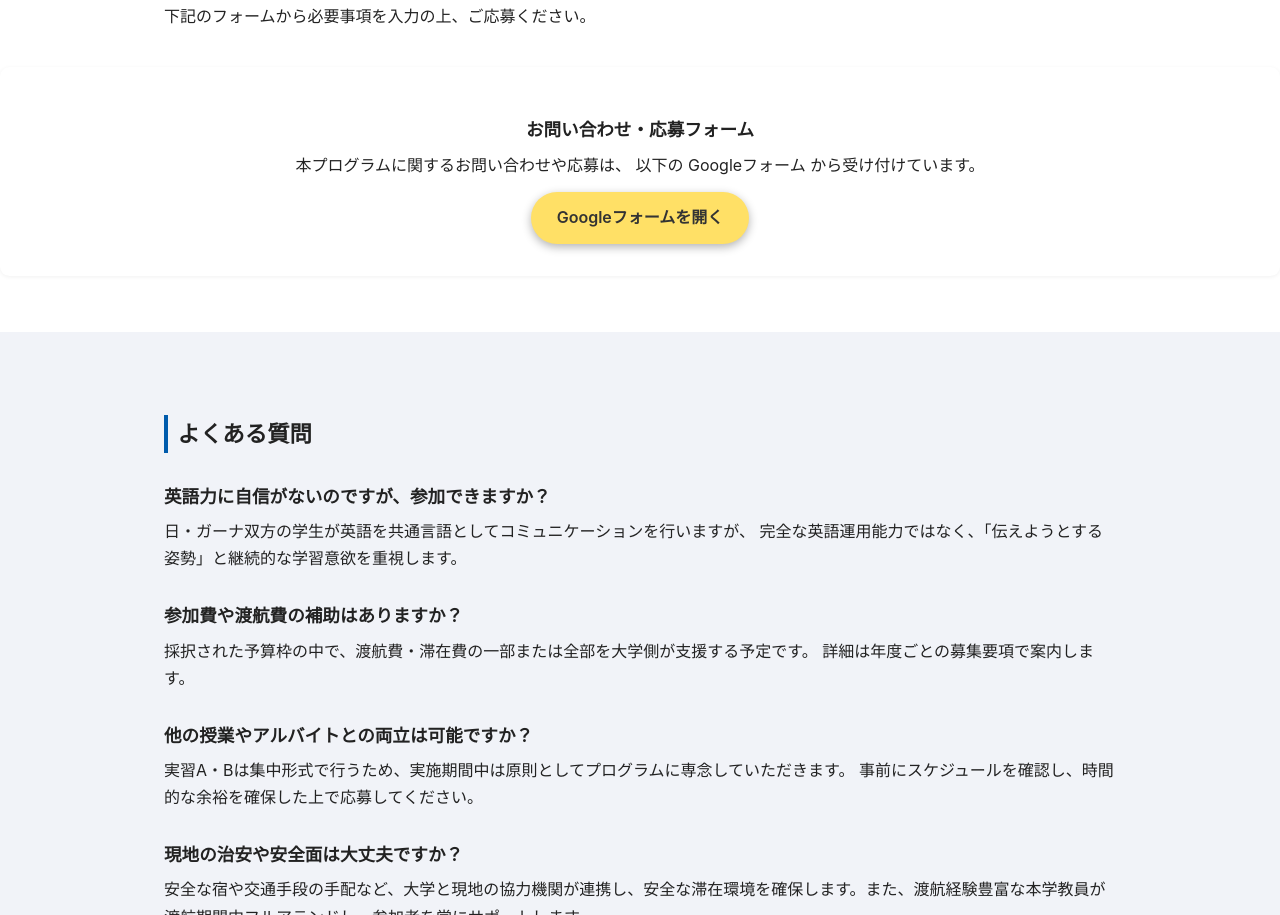
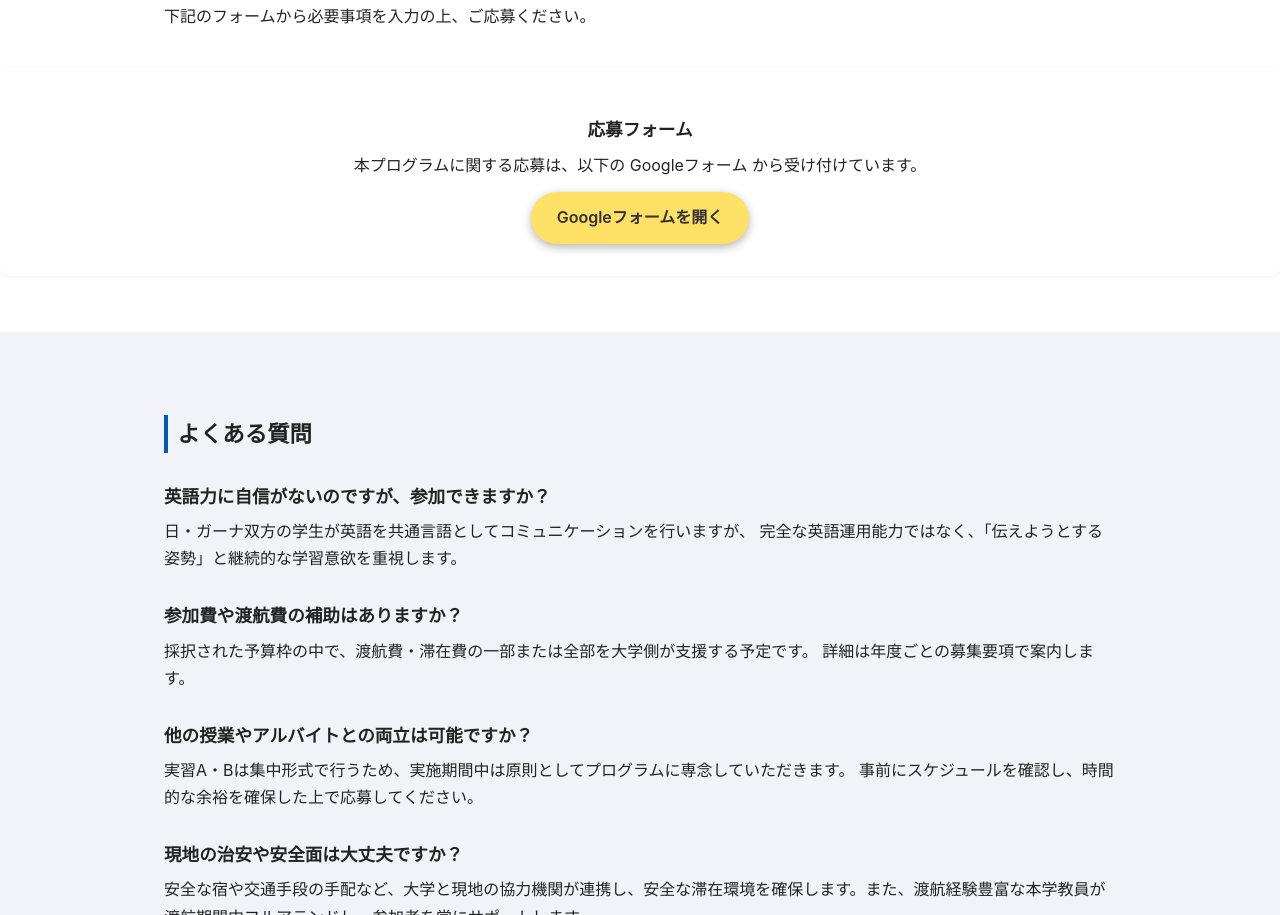
Before and after one commit to daisukekodaira/iss-ghana, a plain HTML site: page index.html in a window 1280 px wide. Shown: the part 6254-7169 px from the top of the page. Drawn offline with Linux system fonts and the light colour scheme.

Commit message:
応募フォーム改定

```diff
--- a/index.html
+++ b/index.html
@@ -659,10 +659,9 @@
       </div>
 
       <div class="card card-centered">
-        <h3>お問い合わせ・応募フォーム</h3>
+        <h3>応募フォーム</h3>
         <p>
-          本プログラムに関するお問い合わせや応募は、
-          以下の Googleフォーム から受け付けています。
+          本プログラムに関する応募は、以下の Googleフォーム から受け付けています。
         </p>
         <p>
           <a href="https://docs.google.com/forms/d/e/1FAIpQLSfEvZZPVhVQY80JsBnZsFQVuD365BpUTltSnXjWBqmAh9l68A/viewform?usp=sharing&ouid=117589626863757343253" target="_blank" rel="noopener" class="btn-primary">
```
